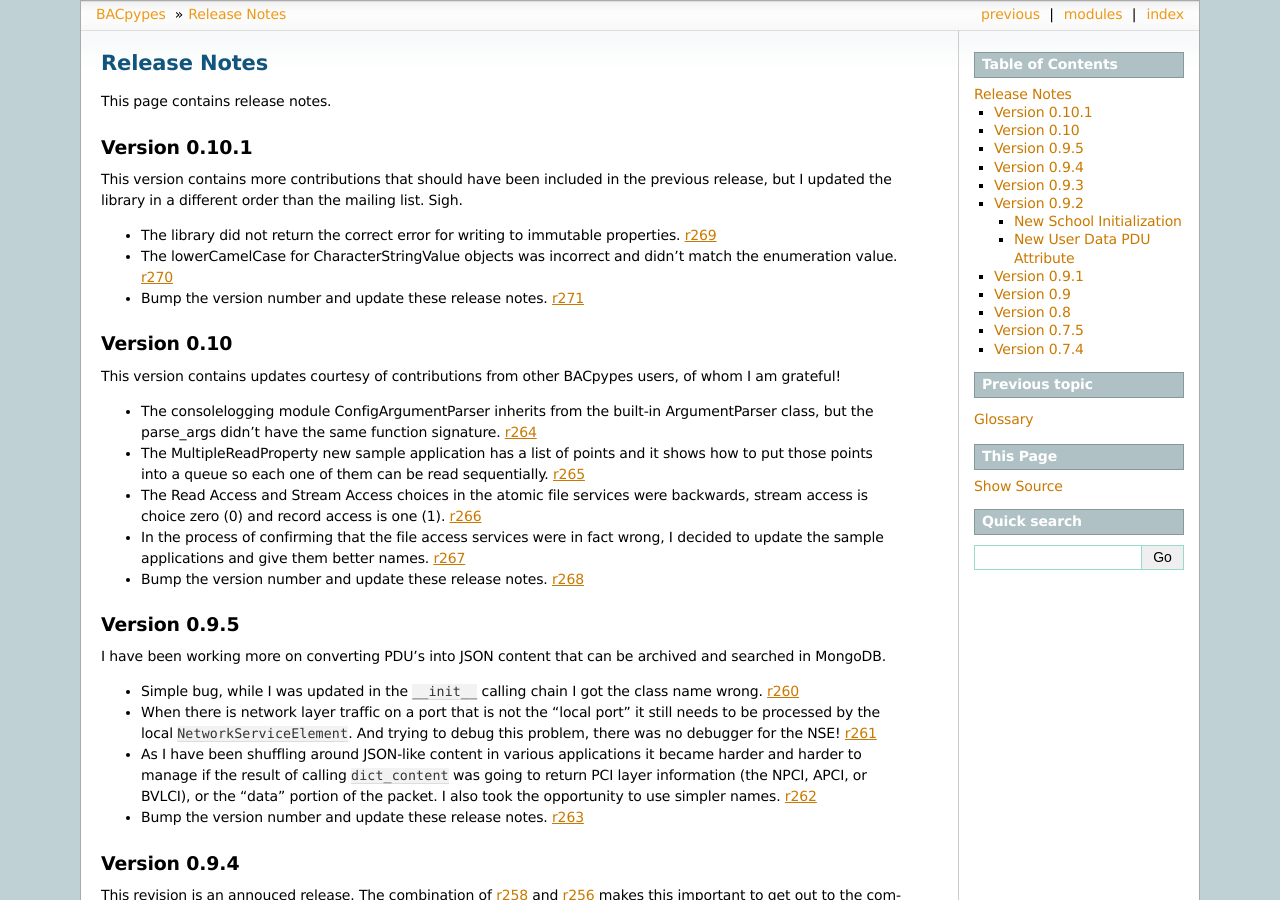
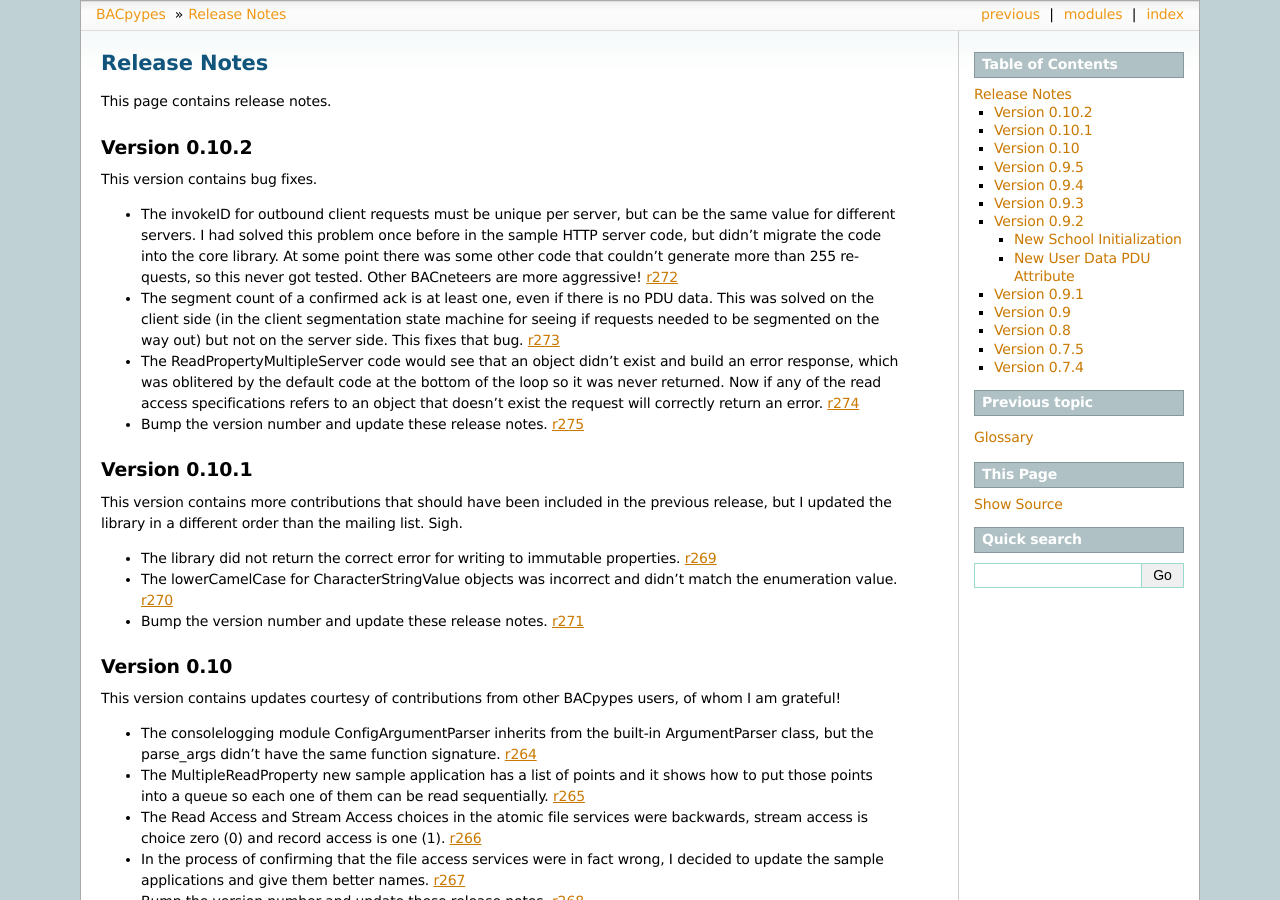
Before and after one commit to giuseppebattista/bacpypessample, a Sphinx documentation site: the page built from docs/source/releasenotes.rst, in a window 1280 px wide and 900 px high. Built offline with Sphinx 7.4.7, drawn with Linux system fonts in a browser that asks for light colours.

Commit message:
bump the version number and update the release notes

```diff
--- a/docs/source/releasenotes.rst
+++ b/docs/source/releasenotes.rst
@@ -4,6 +4,33 @@ Release Notes
 =============
 
 This page contains release notes.
+
+Version 0.10.2
+--------------
+
+This version contains bug fixes.
+
+* The invokeID for outbound client requests must be unique per server, but can be
+  the same value for different servers.  I had solved this problem once before in the
+  sample HTTP server code, but didn't migrate the code into the core library.  At
+  some point there was some other code that couldn't generate more than 255 requests, so
+  this never got tested.  Other BACneteers are more aggressive!
+  `r272 <http://sourceforge.net/p/bacpypes/code/272>`_
+
+* The segment count of a confirmed ack is at least one, even if there is no PDU data.
+  This was solved on the client side (in the client segmentation state machine for seeing
+  if requests needed to be segmented on the way out) but not on the server side.  This
+  fixes that bug.
+  `r273 <http://sourceforge.net/p/bacpypes/code/273>`_
+
+* The ReadPropertyMultipleServer code would see that an object didn't exist and build an
+  error response, which was oblitered by the default code at the bottom of the loop so
+  it was never returned.  Now if any of the read access specifications refers to an object
+  that doesn't exist the request will correctly return an error.
+  `r274 <http://sourceforge.net/p/bacpypes/code/274>`_
+
+* Bump the version number and update these release notes.
+  `r275 <http://sourceforge.net/p/bacpypes/code/275>`_
 
 Version 0.10.1
 --------------
--- a/setup.py
+++ b/setup.py
@@ -14,7 +14,7 @@ def read(fname):
 #
 
 setup(name='BACpypes',
-    version='0.10.1',
+    version='0.10.2',
     description='BACnet Python Library',
     author='Joel Bender',
     author_email='joel@carrickbender.com',
```
